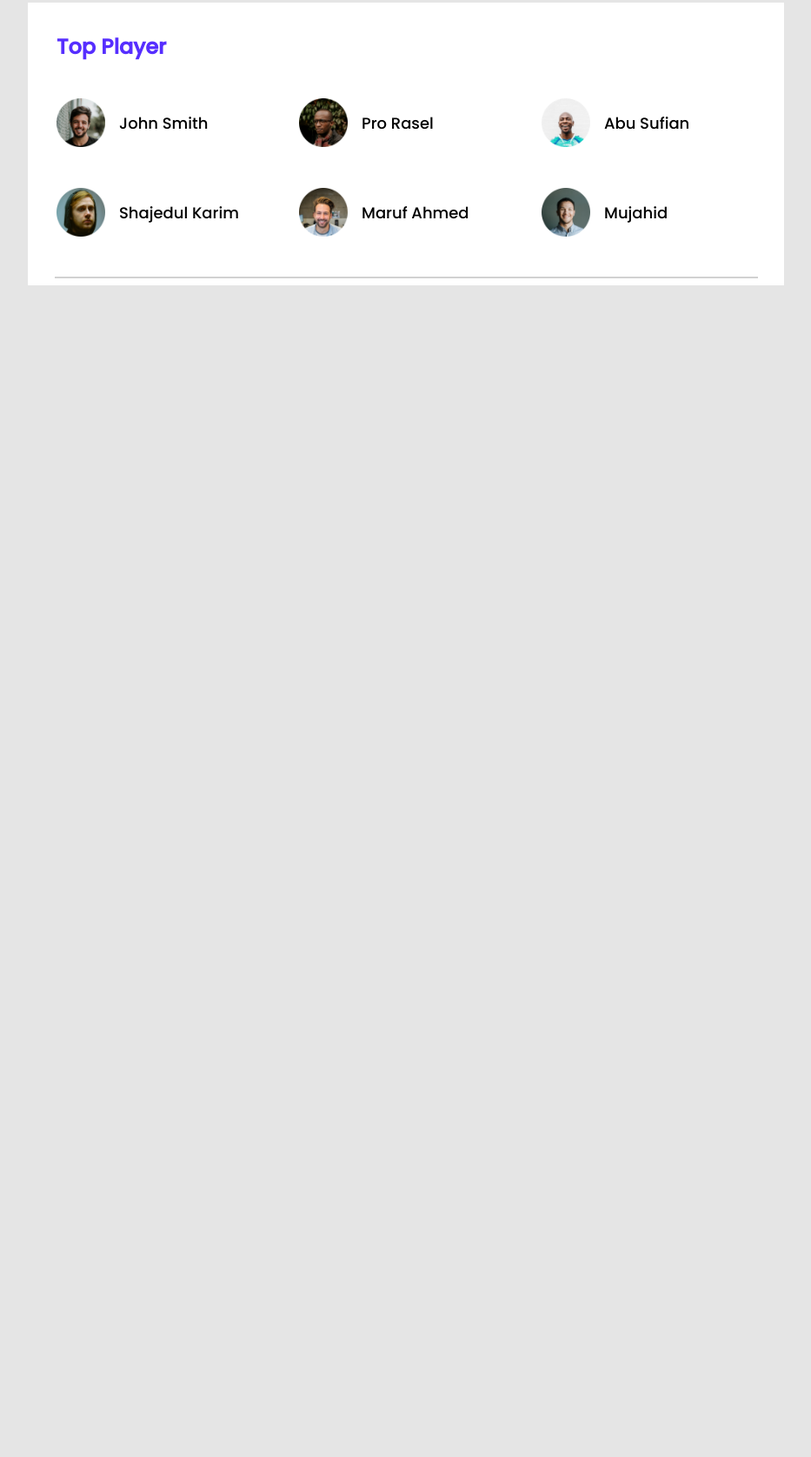
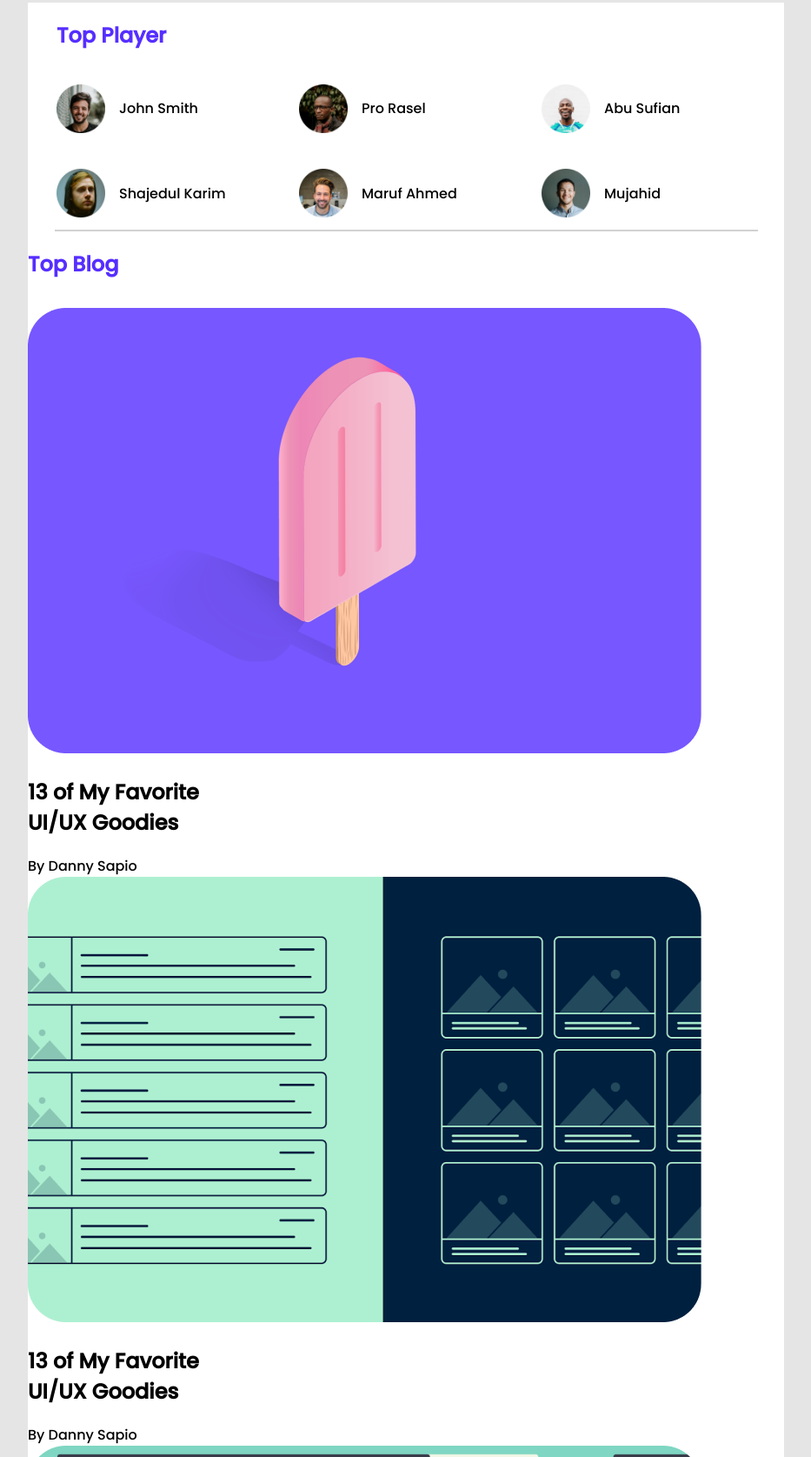
Before and after one commit to Ikraa/Leader-board-plain, a plain HTML site: page index.html in a window 1280 px wide. Shown: the part 5-1680 px from the top of the page at 87% size, without its empty margins (173-1106 px from the left). Before the commit the page ends 800 px from the top, so only its background shows below. Drawn offline with Linux system fonts and the light colour scheme.

```diff
--- a/css/style.css
+++ b/css/style.css
@@ -19,25 +19,24 @@ main
 {
     color:#562EFF;
     font-size: 24px;
+    margin-bottom: 33px;
 }
 .containar
 {
     background-color: white;
     width: 870px;
-
-
 }
 .players
 {
     display: grid ;
     grid-template-columns: repeat(3, 1fr);
+    grid-row-gap: 30px;
 
 }
 .player
 {
     display: flex;
     align-items: center;
-    margin-bottom: 28px;
 }
 .player img
 {
@@ -47,20 +46,13 @@ main
 .top-players
 {
     margin-left:33px;
-    margin-top: 33px;
 
-
-}
-.section-title
-{
-    margin-bottom: 33px;
 }
 .player h4
 {
     margin-left: 16px;
-    font-size: 18px;
+    font-size: 16px;
     font-weight: 500;
-    color: #000000;
 }
 hr
 {
--- a/index.html
+++ b/index.html
@@ -47,16 +47,54 @@
                     </div>
                 </div>
                 <hr>
-                <div class="blog">
+                    <div class="top-blog">
 
-                    <article>
-
-                    </article>
-
+                        <h2 class="section-title">
+                            Top Blog
+                        </h2>
+                        <div>
+                            <div class="blog-image">
+                                <img src="images/blogs/blog-1.png">
+                            </div>
+                            <div class="blog-info">
+                                <h2>13 of My Favorite <br>
+                                    UI/UX Goodies</h2>
+                                    <author>By Danny Sapio</author>
+                            </div>
+                        </div>
+                        <div>
+                            <div class="blog-image">
+                                <img src="images/blogs/blog-2.png">
+                            </div>
+                            <div class="blog-info">
+                                <h2>13 of My Favorite <br>
+                                    UI/UX Goodies</h2>
+                                    <author>By Danny Sapio</author>
+                            </div>
+                        </div>
+                        <div>
+                            <div class="blog-image">
+                                <img src="images/blogs/blog-3.png">
+                            </div>
+                            <div class="blog-info">
+                                <h2>13 of My Favorite <br>
+                                    UI/UX Goodies</h2>
+                                    <author>By Danny Sapio</author>
+                            </div>
+                        </div>
+                        <div>
+                            <div class="blog-image">
+                                <img src="images/blogs/blog-4.png">
+                            </div>
+                            <div class="blog-info">
+                                <h2>13 of My Favorite <br>
+                                    UI/UX Goodies</h2>
+                                    <author>By Danny Sapio</author>
+                            </div>
+                        </div>
 
 
                     </div>
-
 
              </section>
         </main>
```
Lines whose indentation alone changed are shown as unchanged.
